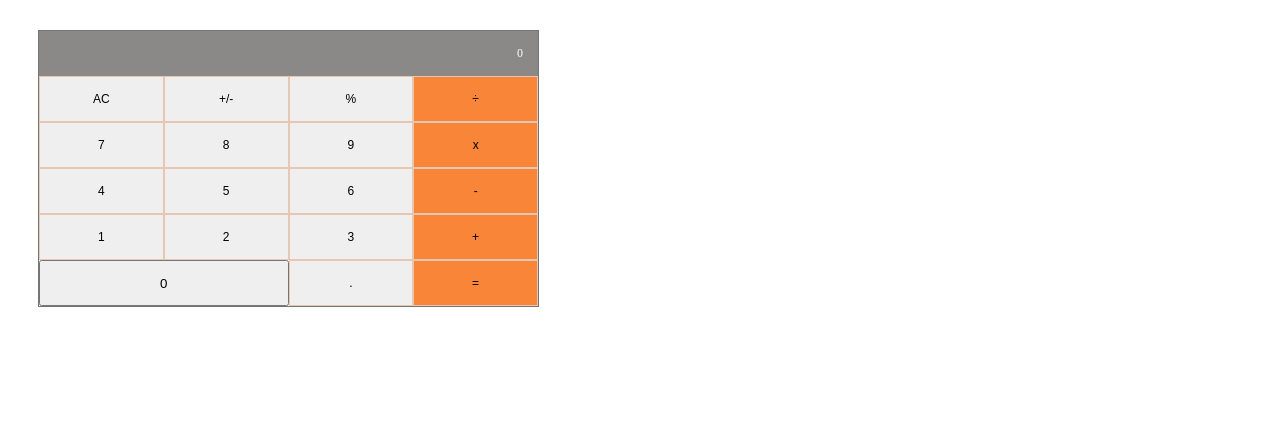
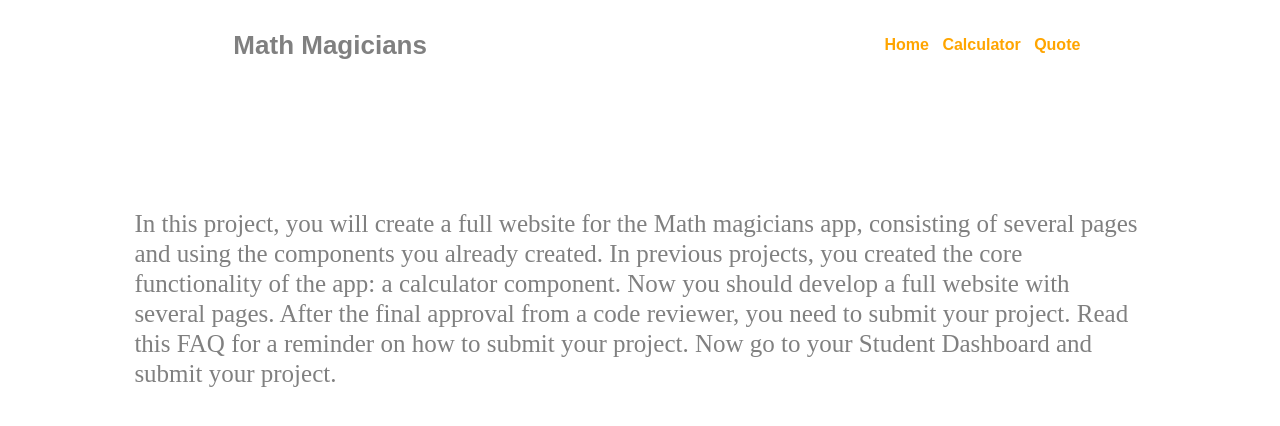
Before and after one commit to Sahar-SE/Math-Magicians, a React (Create React App) app: page / in a window 1280 px wide. Shown: the top 426 px of the page. Built offline with nearby package versions, Linux system fonts and the light colour scheme; the HTML template or start-up script is replaced by a standard one.

Commit message:
Add calculator page

```diff
--- a/package.json
+++ b/package.json
@@ -11,6 +11,7 @@
     "prop-types": "^15.8.1",
     "react": "^18.2.0",
     "react-dom": "^18.2.0",
+    "react-router-dom": "^6.3.0",
     "react-scripts": "5.0.1",
     "web-vitals": "^2.1.4"
   },
--- a/src/App.js
+++ b/src/App.js
@@ -1,10 +1,42 @@
+import {
+  BrowserRouter as Router,
+  Routes,
+  Route,
+  Link,
+} from 'react-router-dom';
 import Calculator from './Component/Calculator';
+import Quote from './pages/Quote';
+import Home from './pages/Home';
+import './css/nav.css';
 
 function App() {
   return (
-    <section className="App">
-      <Calculator />
-    </section>
+    <Router>
+      <nav className="navbar">
+        <div>
+          <h1>Math Magicians</h1>
+        </div>
+        <div className="nav-item">
+          <Link className="links" to="/">Home</Link>
+          <Link className="links" to="/calculator">Calculator</Link>
+          <Link className="links" to="/quote">Quote</Link>
+        </div>
+
+      </nav>
+      <Routes>
+        <Route path="/" element={<Home />} />
+        <Route
+          path="/calculator"
+          element={(
+            <section className="App">
+              <Calculator />
+            </section>
+)}
+        />
+        <Route path="/quote" element={<Quote />} />
+      </Routes>
+    </Router>
+
   );
 }
 
--- a/src/Component/Buttons.js
+++ b/src/Component/Buttons.js
@@ -1,9 +1,7 @@
 import PropTypes from 'prop-types';
 
 function Buttons(props) {
-  const { value, handleClick } = props;
-
-  const orangeButtons = ['\u00F7', 'x', '-', '+', '='];
+  const { value, handleClick, orangeButtons } = props;
 
   const classNamesCreate = (button) => {
     let className = 'Button';
@@ -32,9 +30,14 @@ function Buttons(props) {
   );
 }
 
+Buttons.defaultProps = {
+  orangeButtons: ['\u00F7', 'x', '-', '+', '='],
+};
+
 Buttons.propTypes = {
   value: PropTypes.string.isRequired,
   handleClick: PropTypes.func.isRequired,
+  orangeButtons: PropTypes.arrayOf(PropTypes.string),
 };
 
 export default Buttons;
--- a/src/Component/Calculator.jsx
+++ b/src/Component/Calculator.jsx
@@ -1,54 +1,44 @@
-import React from 'react';
+import React, { useState } from 'react';
 import '../css/Calculator.css';
 
 import Buttons from './Buttons';
+import CalculatorScreen from './CalculatorScreen';
 import Calculate from '../logic/calculate';
 
-class Calculator extends React.Component {
-  constructor(props) {
-    super(props);
-    this.state = {
-      buttons: [
-        'AC', '+/-', '%', '\u00F7', '7', '8', '9', 'x',
-        '4', '5', '6', '-', '1', '2', '3', '+', '0', '.', '=',
-      ],
-      calculateObj: { total: 0, next: null, operation: null },
-      result: 0,
-    };
+const Calculator = () => {
+  const buttons = [
+    'AC', '+/-', '%', '\u00F7', '7', '8', '9', 'x',
+    '4', '5', '6', '-', '1', '2', '3', '+', '0', '.', '=',
+  ];
 
-    this.getResult = this.getResult.bind(this);
-  }
+  const orangeButtons = ['\u00F7', 'x', '-', '+', '='];
 
-  getResult(value) {
-    const { calculateObj } = this.state;
-    const calculation = Calculate(calculateObj, value);
-    this.setState({
-      calculateObj: calculation,
-    }, this.getScreenValue);
-  }
+  const [calculatorValue, setResult] = useState({ total: '0', next: null, operation: null });
 
-  getScreenValue() {
-    const { calculateObj } = this.state;
-    let result = calculateObj.total || 0;
-    if (calculateObj.operation) result = `${calculateObj.total || ''} ${calculateObj.operation || ''}`;
-    if (calculateObj.next) result = `${calculateObj.total || ''} ${calculateObj.operation || ''} ${calculateObj.next}`;
-    this.setState({ result });
-  }
+  const getResult = (value) => {
+    const calculation = Calculate(calculatorValue, value);
+    setResult(calculation);
+  };
 
-  render() {
-    const { buttons, result } = this.state;
-    return (
+  return (
+    <div>
+      <h2>Let&apos;s do some math!</h2>
       <div className="Calculator">
-        <div className="Screen-div">{ result }</div>
+        <CalculatorScreen calculateObj={calculatorValue} />
         <div className="Buttons-grid">
           {buttons.map((button) => (
-            <Buttons key={button} value={button} handleClick={this.getResult} />
+            <Buttons
+              key={button}
+              value={button}
+              orangeButtons={orangeButtons}
+              handleClick={getResult}
+            />
           ))}
 
         </div>
       </div>
-    );
-  }
-}
+    </div>
+  );
+};
 
 export default Calculator;
--- /dev/null
+++ b/src/Component/CalculatorScreen.js
@@ -0,0 +1,23 @@
+import PropTypes from 'prop-types';
+
+const CalculatorScreen = (props) => {
+  const { calculateObj } = props;
+  let result = calculateObj.total || 0;
+
+  if (calculateObj.operation) result = `${calculateObj.total || ''} ${calculateObj.operation || ''}`;
+  if (calculateObj.next) result = `${calculateObj.total || ''} ${calculateObj.operation || ''} ${calculateObj.next}`;
+
+  return (
+    <div className="Screen-div">{result}</div>
+  );
+};
+
+CalculatorScreen.propTypes = {
+  calculateObj: PropTypes.shape({
+    total: PropTypes.string,
+    operation: PropTypes.string,
+    next: PropTypes.string,
+  }).isRequired,
+};
+
+export default CalculatorScreen;
--- a/src/css/Calculator.css
+++ b/src/css/Calculator.css
@@ -3,12 +3,16 @@
   flex-direction: column;
   justify-content: center;
   border: 1px solid #747474;
-  width: 499px;
-  margin: 30px;
+  width: 60%;
+  height: 42%;
+  position: absolute;
+  bottom: 85px;
+  right: 30px;
 }
 
 .Screen-div {
   padding: 15px;
+  height: 45px;
   align-self: stretch;
   background: #8b8888;
   text-align: end;
@@ -23,14 +27,25 @@
 
 .Button {
   padding: 15px;
+  height: 40px;
   font-size: 12px;
   border: 1px solid #e5c7b2;
 }
 
 .Orange-button {
   background-color: #f98538;
+  height: 40px;
+
 }
 
 .Zero {
   grid-column: 1/span 2;
+  height: 40px;
 }
+
+h2 {
+  position: absolute;
+  left: 40px;
+  top: 130px;
+  color: grey;
+}
--- /dev/null
+++ b/src/css/Home.css
@@ -0,0 +1,7 @@
+p {
+  width: 80%;
+  margin: 10%;
+  line-height: 30px;
+  font-size: 25px;
+  color: gray;
+}
--- /dev/null
+++ b/src/css/nav.css
@@ -0,0 +1,28 @@
+.navbar {
+  display: flex;
+  flex-direction: row;
+  justify-content: space-around;
+  align-items: center;
+  font-weight: bold;
+}
+
+h1 {
+  display: flex;
+  flex-direction: row;
+  font-family: sans-serif;
+  font-size: 26px;
+  font-weight: bold;
+  color: grey;
+}
+
+.nav-item {
+  display: flex;
+  flex-direction: row;
+  font-family: sans-serif;
+}
+
+.links {
+  text-decoration: none;
+  color: orange;
+  padding: 0 4%;
+}
--- /dev/null
+++ b/src/pages/Home.js
@@ -0,0 +1,20 @@
+import React from 'react';
+import '../css/Home.css';
+
+function Home() {
+  return (
+    <div>
+      <p>
+        In this project, you will create a full website for the Math magicians app,
+        consisting of several pages and using the components you already created.
+        In previous projects, you created the core functionality of the app: a calculator component.
+        Now you should develop a full website with several pages.
+        After the final approval from a code reviewer, you need to submit your project.
+        Read this FAQ for a reminder on how to submit your project.
+        Now go to your Student Dashboard and submit your project.
+      </p>
+    </div>
+  );
+}
+
+export default Home;
--- /dev/null
+++ b/src/pages/Quote.js
@@ -0,0 +1,14 @@
+import React from 'react';
+
+function Quote() {
+  return (
+    <div>
+      <p>
+        Mathematics is not about numbers, equations, computations
+        or algorithms; it is about understanding. -William Paul Thurston
+      </p>
+    </div>
+  );
+}
+
+export default Quote;
```
Also changed, not shown: 1 other file (tests, documents, lock files or other folders).
